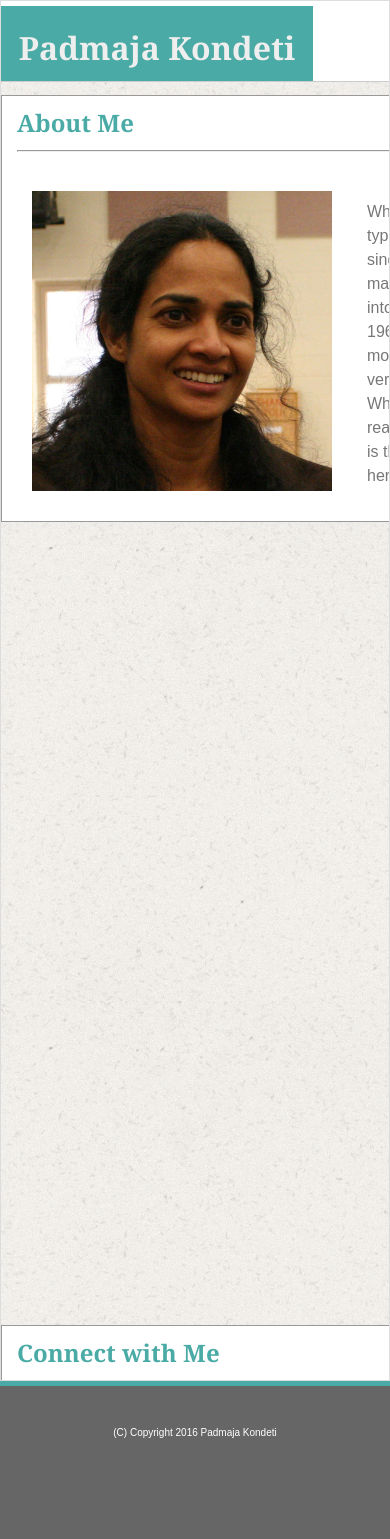
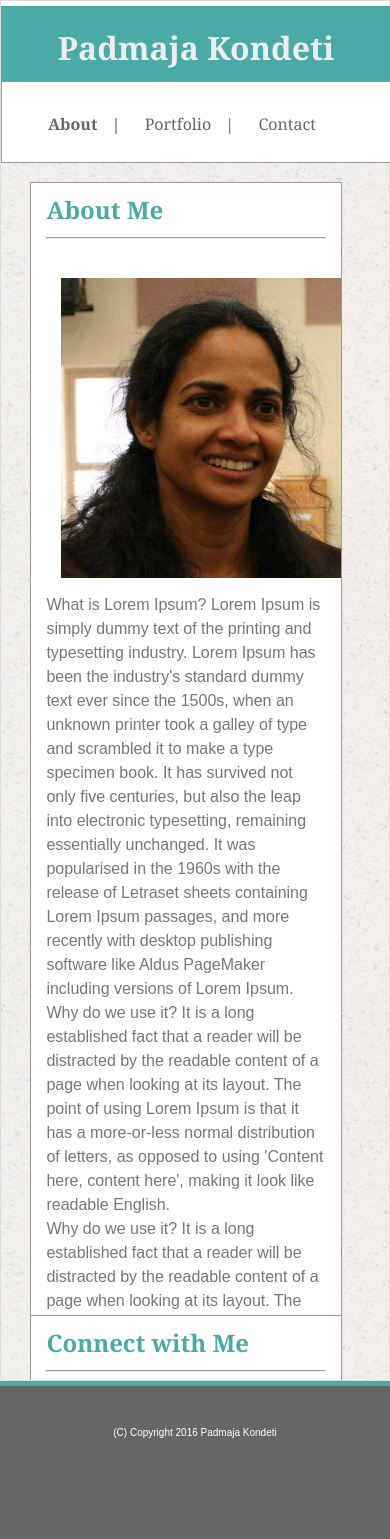
Before and after one commit to PadmajaKondeti/Portfolio, a PHP site: page /index.php in a window 390 px wide. Run offline with PHP 8.4, Linux system fonts and the light colour scheme.

Commit message:
added media queries

```diff
--- a/assignment1/assets/css/style.css
+++ b/assignment1/assets/css/style.css
@@ -194,7 +194,7 @@ footer p{
   font-size: x-small;
 }
 /*view port size 980 */
-@media only screen and (max-width: 980px) {
+@media only screen and (min-width: 768px) and (max-width: 980px) {
 
 	#main-bio {
 		width:100%;
@@ -203,7 +203,13 @@ footer p{
 	}
 
 }
+@media only screen and (max-device-width: 980px) {
+    #main-bio {
+		width:100%;
+		margin-bottom: 20px;
 
+	}
+}
 /* view port size 768 */
 @media only screen and (max-width: 768px) {
 
@@ -218,13 +224,95 @@ footer p{
 		position: relative;
 	}
 	#main-bio {
-		width:100%;
+		/* width:100%; */
 		border:1px solid #999;
+		margin:10px;
 	}
 	#contact-info {
 		position: absolute;
 		width:100%;
 		bottom: 0;
 		border:1px solid #999;
+		margin:10px;
 	}
 }
+@media only screen and (max-device-width: 768px) {
+	 #bio-image{
+    	width:300px;
+    	height:300px;
+    }
+    .wrapper{
+		width:780px;
+	}
+	.container {
+		position: relative;
+	}
+	#main-bio {
+		/* width:100%; */
+		border:1px solid #999;
+		margin:10px;
+	}
+	#contact-info {
+		position: absolute;
+		width:100%;
+		bottom: 0;
+		border:1px solid #999;
+		margin:10px;
+	}
+}
+/* view port size 640 */
+@media only screen and (max-width: 640px) {
+	body {
+    overflow:hidden;
+}
+
+.main-header{
+	width:100%;
+	float:none;
+	margin:0 auto;
+
+}
+.push1 {
+	height: 100px;}
+	.wrapper h1{
+		width:100%;
+		float:none;
+		position:absolute;
+	}
+	.wrapper nav{
+		width:100%;
+		float:none;
+		text-align: center;
+		background: #fff;
+		border:1px solid #999;
+		position:absolute;
+		margin-top:80px;
+		height:20px;
+	}
+	.container{
+		margin:0 auto;
+		width:90%;
+		position:relative;
+
+	}
+	#main-bio{
+		overflow: hidden;
+		position: absolute;
+		width:80%;
+		margin-top:100px;
+		border:1px solid #999;
+		padding-top:15px;
+	}
+ 	#contact-info {
+ 		overflow: hidden;
+		position: absolute;
+		width:80%;
+		bottom: 0;
+		border:1px solid #999;
+		padding-top:15px;
+
+
+	}
+	.push{
+		display:none;}
+}
--- a/assignment1/contact.html
+++ b/assignment1/contact.html
@@ -18,7 +18,9 @@
 			</nav>
 		</div>
 	</header>
+
 	<div class="container">
+
 		<section id="main-bio">
 			<h3>Contact</h3>
 			<hr><br>
--- a/assignment1/index.html
+++ b/assignment1/index.html
@@ -33,6 +33,10 @@
 				Why do we use it?
 				It is a long established fact that a reader will be distracted by the readable content of a page when looking at its layout. The point of using Lorem Ipsum is that it has a more-or-less normal distribution of letters, as opposed to using 'Content here, content here', making it look like readable English.
 			</p>
+			<p>
+				Why do we use it?
+				It is a long established fact that a reader will be distracted by the readable content of a page when looking at its layout. The point of using Lorem Ipsum is that it has a more-or-less normal distribution of letters, as opposed to using 'Content here, content here', making it look like readable English.
+			</p>
 
 		</section>
 		<section id="contact-info">
```
